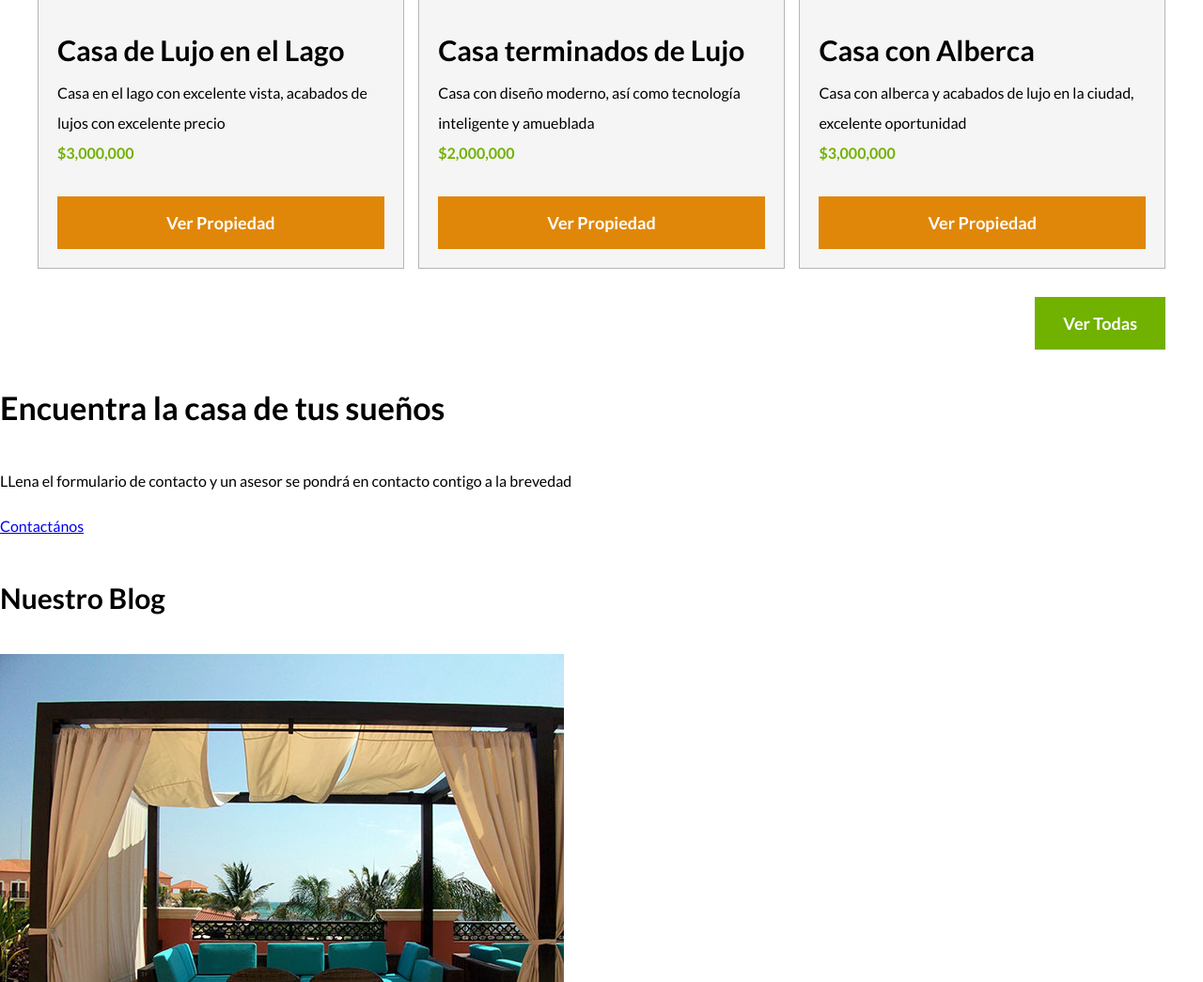
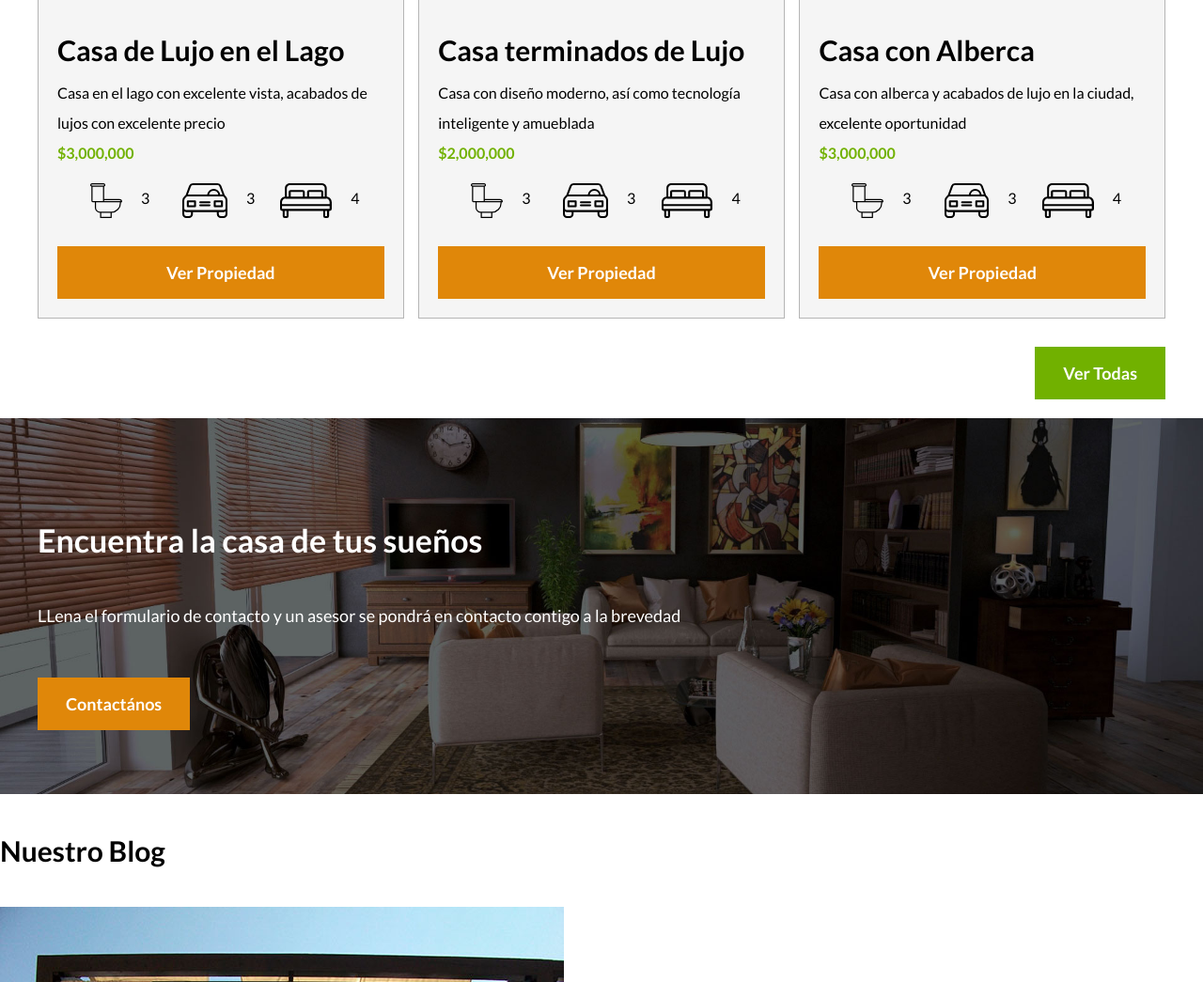
Before and after one commit to kikex88/BienesRaices, a plain HTML site: page index.html in a window 1280 px wide. Shown: the part 1717-2762 px from the top of the page at 94% size. Drawn offline with Linux system fonts and the light colour scheme.

Commit message:
iconos de anuncio e imagen de contacto

```diff
--- a/css/styles.css
+++ b/css/styles.css
@@ -170,7 +170,40 @@ h4{
   font-weight: 700;
 }
 
+.iconos-caracteristicas{
+  list-style: none;
+  padding: 0;
+  display: flex;
+  justify-content: space-evenly;
+}
+.iconos-caracteristicas li{
+  display: flex;
+}
+.iconos-caracteristicas li img{
+  margin-right: 2rem;
+}
+
 .ver-todas{
   display: flex;
   justify-content: flex-end;
 }
+
+/* Contacto Home */
+.imagen-contacto{
+  background-image: url("../img/encuentra.jpg");
+  background-position: center center;
+  background-size: cover;
+  height: 40rem;
+  display: flex;
+  align-items: center;
+}
+
+.contenido-contacto{
+  flex: 1; /* Es como un factor de crecimiento, detecta cuantos pixeles hay y los divide por el numero de elementos
+              asignando a cada elemento el valor de la división */
+  color: #ffffff;
+}
+
+.contenido-contacto p{
+  font-size: 1.8rem;
+}
--- a/index.html
+++ b/index.html
@@ -69,6 +69,22 @@
                     <h3>Casa de Lujo en el Lago</h3>
                     <p>Casa en el lago con excelente vista, acabados de lujos con excelente precio</p>
                     <p class="precio">$3,000,000</p>
+
+                    <ul class="iconos-caracteristicas">
+                        <li>
+                            <img src="img/icono_wc.svg" alt="icono wc">
+                            <p>3</p>
+                        </li>
+                        <li>
+                            <img src="img/icono_estacionamiento.svg" alt="icono autos">
+                            <p>3</p>
+                        </li>
+                        <li>
+                            <img src="img/icono_dormitorio.svg" alt="icono dormitorio">
+                            <p>4</p>
+                        </li>
+                    </ul>
+
                     <a href="#" class="boton boton-amarillo d-block">Ver Propiedad</a>
                 </div>
             </div>
@@ -79,6 +95,22 @@
                     <h3>Casa terminados de Lujo</h3>
                     <p>Casa con diseño moderno, así como tecnología inteligente y amueblada</p>
                     <p class="precio">$2,000,000</p>
+
+                    <ul class="iconos-caracteristicas">
+                        <li>
+                            <img src="img/icono_wc.svg" alt="icono wc">
+                            <p>3</p>
+                        </li>
+                        <li>
+                            <img src="img/icono_estacionamiento.svg" alt="icono autos">
+                            <p>3</p>
+                        </li>
+                        <li>
+                            <img src="img/icono_dormitorio.svg" alt="icono dormitorio">
+                            <p>4</p>
+                        </li>
+                    </ul>
+
                     <a href="#" class="boton boton-amarillo d-block">Ver Propiedad</a>
                 </div>
             </div>
@@ -89,6 +121,22 @@
                     <h3>Casa con Alberca</h3>
                     <p>Casa con alberca y acabados de lujo en la ciudad, excelente oportunidad</p>
                     <p class="precio">$3,000,000</p>
+
+                    <ul class="iconos-caracteristicas">
+                        <li>
+                            <img src="img/icono_wc.svg" alt="icono wc">
+                            <p>3</p>
+                        </li>
+                        <li>
+                            <img src="img/icono_estacionamiento.svg" alt="icono autos">
+                            <p>3</p>
+                        </li>
+                        <li>
+                            <img src="img/icono_dormitorio.svg" alt="icono dormitorio">
+                            <p>4</p>
+                        </li>
+                    </ul>
+
                     <a href="#" class="boton boton-amarillo d-block">Ver Propiedad</a>
                 </div>
             </div>
@@ -98,10 +146,12 @@
         </div>
     </main>
 
-    <section>
-        <h2>Encuentra la casa de tus sueños</h2>
-        <p>LLena el formulario de contacto y un asesor se pondrá en contacto contigo a la brevedad</p>
-        <a href="contacto.html">Contactános</a>
+    <section class="imagen-contacto">
+        <div class="contenedor contenido-contacto">
+            <h2>Encuentra la casa de tus sueños</h2>
+            <p>LLena el formulario de contacto y un asesor se pondrá en contacto contigo a la brevedad</p>
+            <a href="contacto.html" class="boton boton-amarillo">Contactános</a>
+        </div>
     </section>
 
     <section>
```
